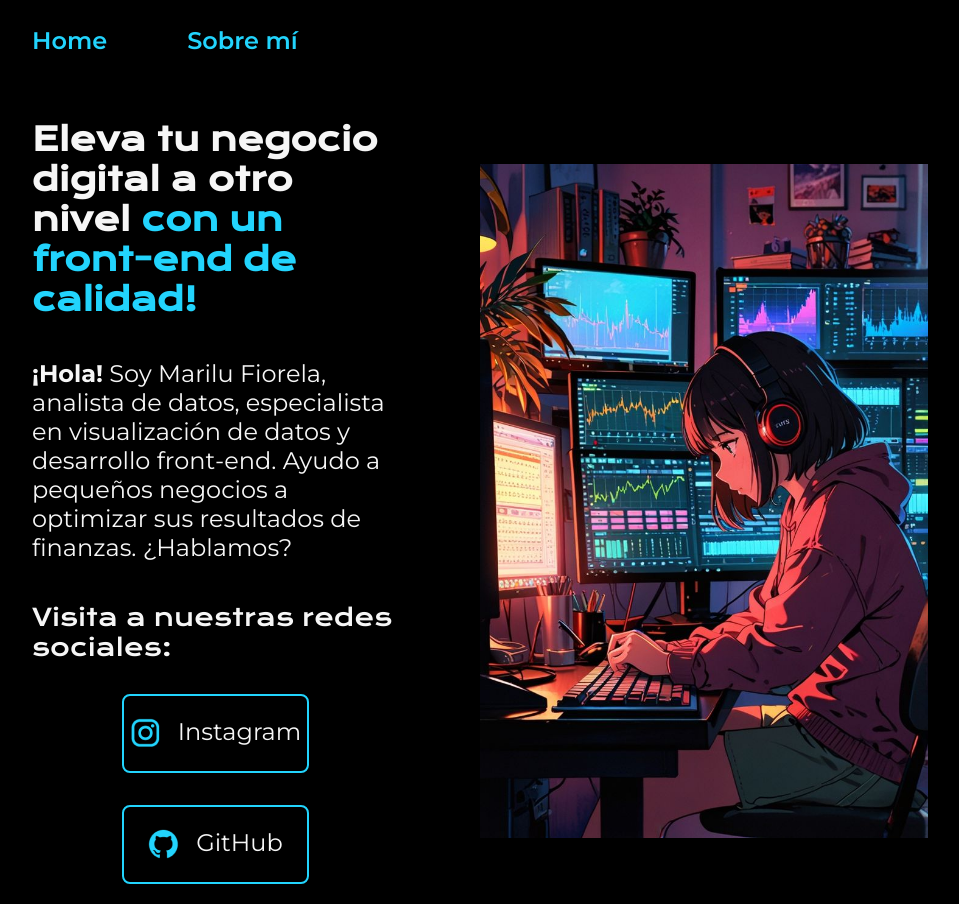
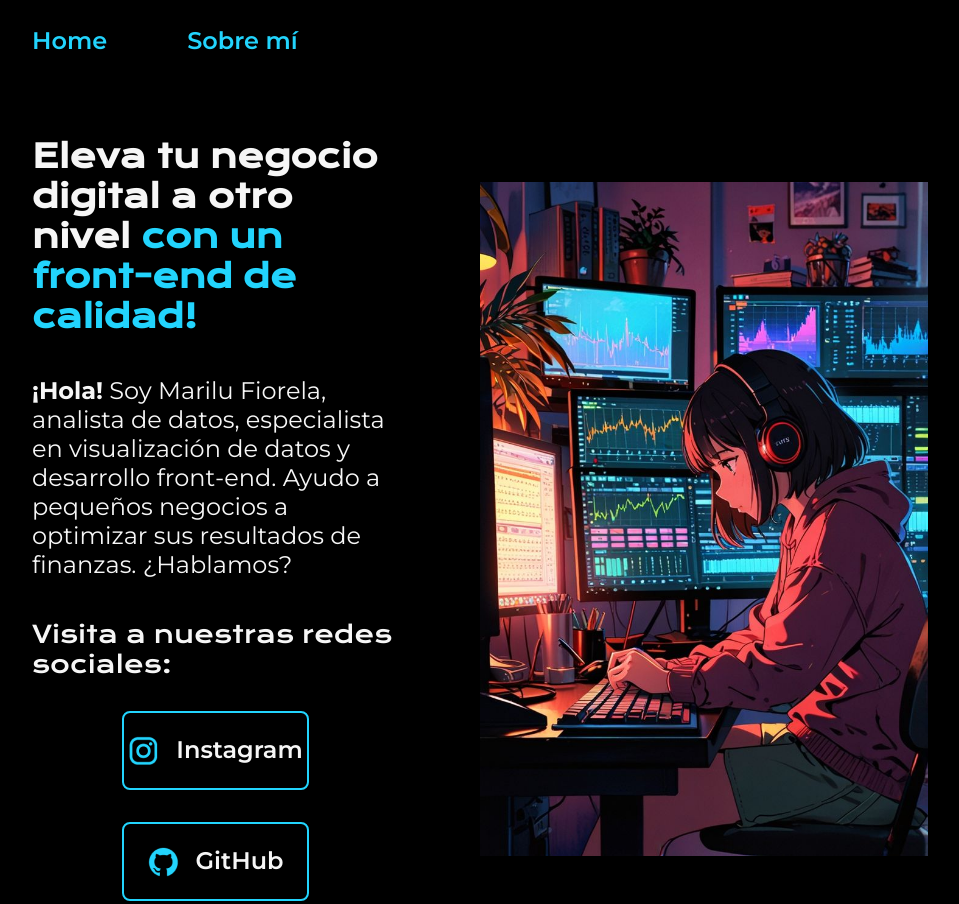
Before and after one commit to MariluFiorela/Learning-HTML-y-CSS, a plain HTML site: page Index.html in a window 1280 px wide. Shown: the top 904 px of the page, without its empty margins (160-1119 px from the left). Drawn offline with nearby package versions, Linux system fonts and the light colour scheme.

Commit message:
ultimos cambios

```diff
--- a/Index.html
+++ b/Index.html
@@ -29,7 +29,7 @@
                 </p>
                 <div class="presentación__enlaces">
                     <h2 class="presentación__enlaces__subtitulo">Visita a nuestras redes sociales:</h2>
-                    <a class="presentación__enlaces__link" href="https://instragram.com/">
+                    <a class="presentación__enlaces__link" href="https://instagram.com/">
                         <img src="./assets/instagram.png">Instagram</a>
                     <a class="presentación__enlaces__link" href="https://github.com/">
                         <img src="./assets/github.png">GitHub</a>
--- a/styles/style.css
+++ b/styles/style.css
@@ -26,6 +26,9 @@ body{
     background-color: var(--color-cuarternario);
     color: var(--color-secundario);
     box-sizing: border-box;
+    font-size: 100%;
+    max-width: 100%;
+    overflow-x: hidden;
 
 }
 
@@ -64,6 +67,7 @@ body{
     padding: 5% 15%;
     justify-content: space-between;
     gap: 82px;
+    min-height: 100vh;
 
 }
 
@@ -108,7 +112,7 @@ body{
     border-radius: 8px;
     font-family: var(--font-principal);
     font-size: 1.5rem;
-    font-weight: 600px;
+    font-weight: 600;
     color: var(--color-secundario);
     text-decoration: none;
     border: 2px solid var(--color-primario);
@@ -124,6 +128,8 @@ body{
 
 .presentación__imagen{
     width: 50%;
+    height: auto;
+
 
 }
 .footer{
@@ -132,7 +138,7 @@ body{
     padding: 24px;
     font-family: var(--font-principal);
     font-size: 1.5rem;
-    font-weight: 400px;
+    font-weight: 400;
     color: var(--color-cuarternario);
 }
 
```
Also changed, not shown: about.html (+1 -1 lines), corriculum.html (+1 -1 lines), captura_proyecto.png (added).
